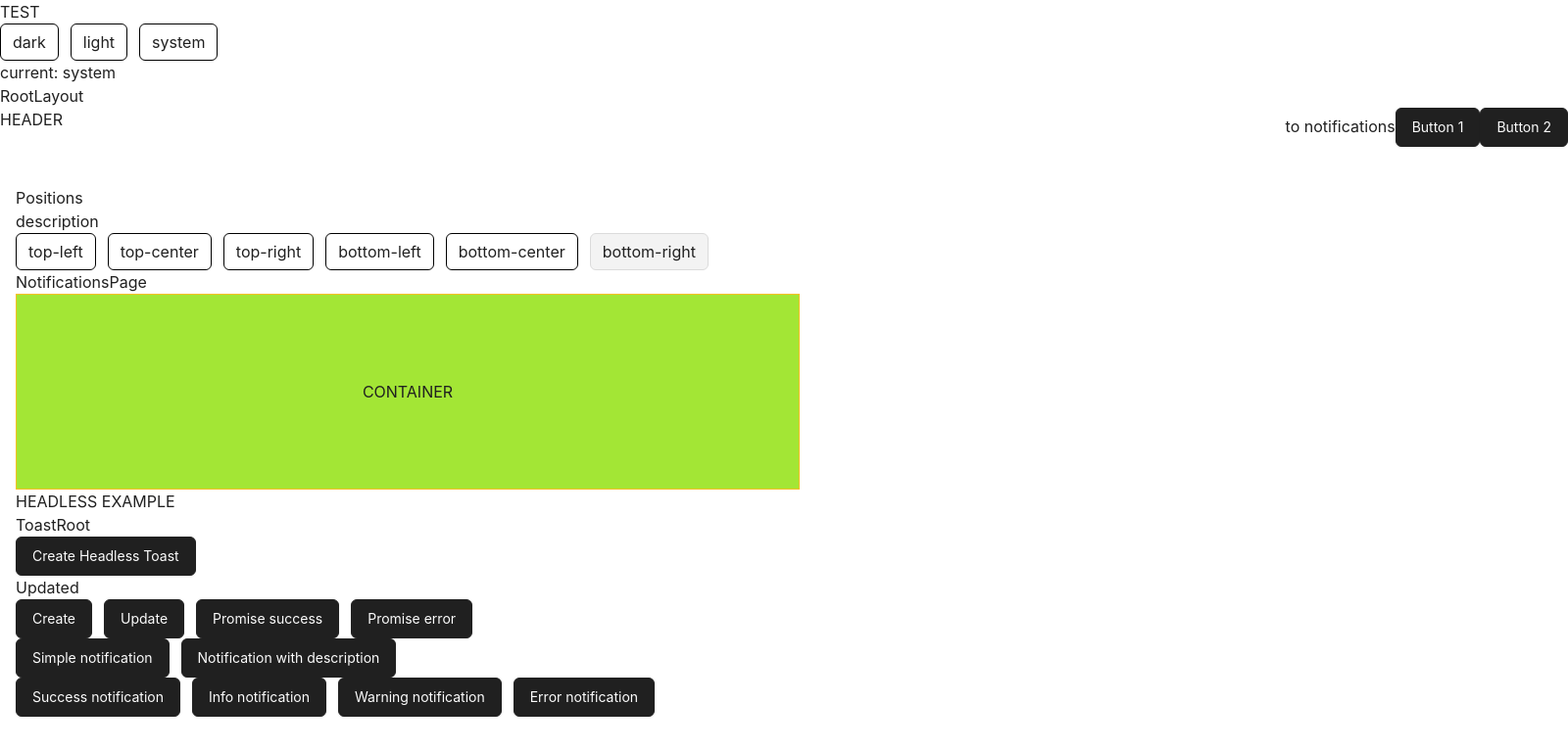
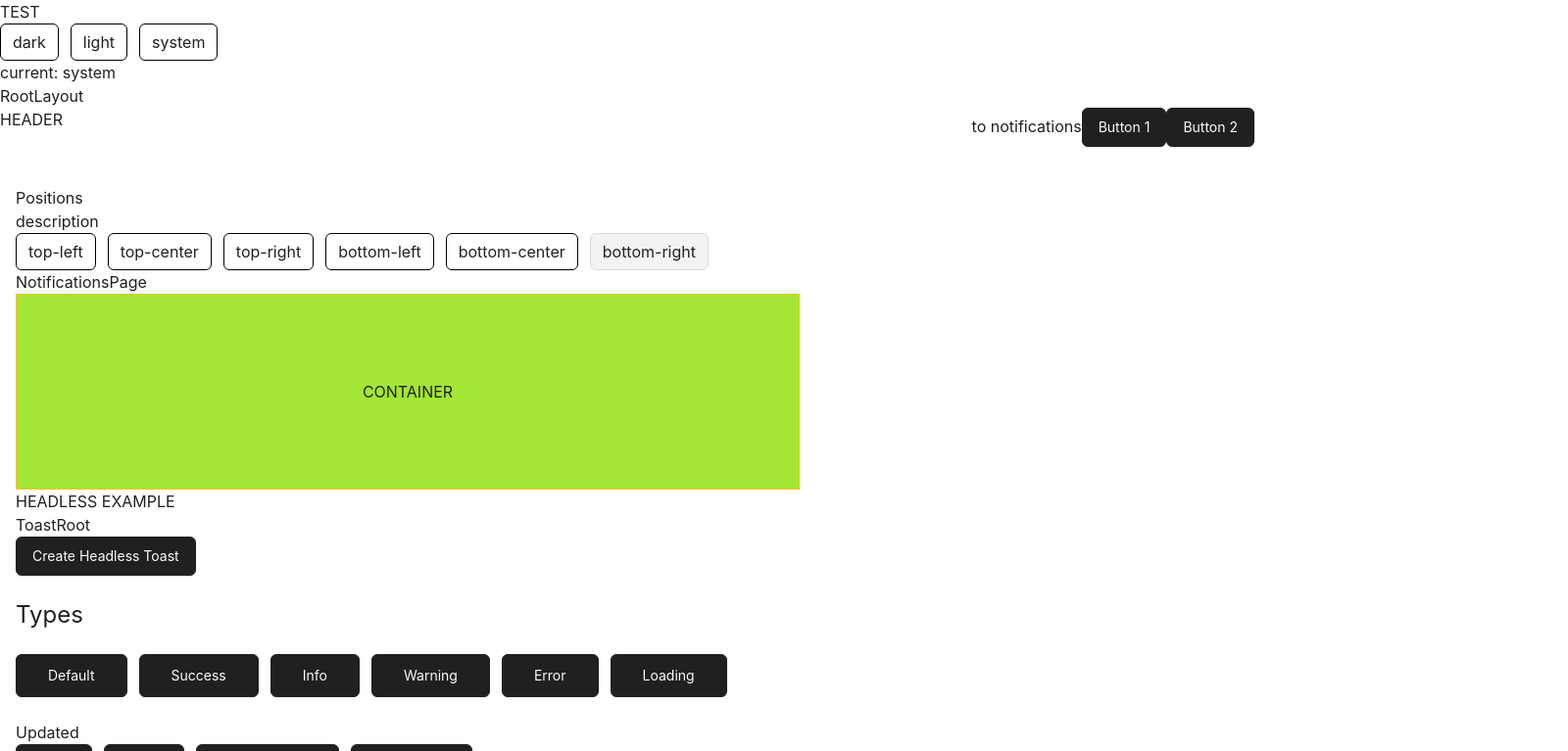
Before and after one commit to DanielEsh/react-toasts, a React (Vite) app: page /notifications in a window 1280 px wide. Shown: the top 767 px of the page at 98% size, 1600 px wide, since content can reach past the window. Built offline with nearby package versions, Linux system fonts and the light colour scheme.

Commit message:
feat(layout): types

```diff
--- a/package.json
+++ b/package.json
@@ -40,7 +40,7 @@
     "postcss": "^8.4.32",
     "prettier": "^3.2.5",
     "prettier-plugin-tailwindcss": "^0.5.11",
-    "tailwindcss": "^3.4.0",
+    "tailwindcss": "^3.4.1",
     "typescript": "^5.2.2",
     "vite": "^5.1.4"
   }
--- a/src/App.tsx
+++ b/src/App.tsx
@@ -9,7 +9,7 @@ import { lazy, Suspense } from 'react'
 import { PrivateRoute } from './components/PrivateRouter.tsx'
 import { ThemeProvider } from './modules/core/themes'
 import { DarkModeToggle } from './modules/core/themes/DarkModeToggle.tsx'
-import { NotificationsPage } from './routes/notifications-page.tsx'
+import { NotificationsPage } from '@/routes/notifications-page'
 
 // const HomePage = lazy(() => import('./routes/home.tsx'))
 const HomePage = lazy(async () => {
--- a/src/layouts/header.tsx
+++ b/src/layouts/header.tsx
@@ -1,10 +1,10 @@
-import { Button } from '../shared/ui'
+import { Button } from '@/shared/ui'
 import { Link } from 'react-router-dom'
 
 export const Header = () => {
   return (
-    <div className="h-[64px] ">
-      <div className="mx-auto flex w-[1600px] justify-between">
+    <div className="h-[64px]">
+      <div className="container flex justify-between">
         <div>HEADER</div>
 
         <div>
--- /dev/null
+++ b/src/routes/notifications-page/index.ts
@@ -0,0 +1 @@
+export { NotificationsPage } from './notifications-page.tsx'
--- a/src/routes/notifications-page.tsx
+++ b/src/routes/notifications-page/notifications-page.tsx
@@ -1,17 +1,18 @@
-import { Button } from '../shared/ui'
+import { Button } from '@/shared/ui'
 import {
   createNotificationWithDescription,
   createNotificationWithType,
   simpleNotifications,
-} from '../notification-helpers.ts'
+} from '../../notification-helpers.ts'
 import {
   createNotification,
   NOTIFICATION_TYPE,
   type NotificationData,
   promiseNotification,
   updateNotification,
-} from '../notification'
-import { HeadlessExample } from './notifications-page/ui/headless-example.tsx'
+} from '@/notification'
+import { HeadlessExample } from './ui/headless-example.tsx'
+import { TypesExample } from '@/routes/notifications-page/ui/types-example.tsx'
 
 export const NotificationsPage = () => {
   const showUpdatedNotification = () => {
@@ -70,14 +71,16 @@ export const NotificationsPage = () => {
   }
 
   return (
-    <div>
+    <div className="container">
       <span>NotificationsPage</span>
 
-      <div className="dark:bg-red-500 flex h-[200px] w-[800px] items-center justify-center border border-amber-400 bg-lime-400">
+      <div className="flex h-[200px] w-[800px] items-center justify-center border border-amber-400 bg-lime-400 dark:bg-red-500">
         CONTAINER
       </div>
 
       <HeadlessExample />
+
+      <TypesExample />
 
       <h2>Updated</h2>
       <div className="flex gap-3">
--- /dev/null
+++ b/src/routes/notifications-page/ui/types-example.tsx
@@ -0,0 +1,83 @@
+import { Button } from '@/shared/ui'
+import { createNotification, NOTIFICATION_TYPE } from '@/notification'
+import { getUid } from '@/shared/utils'
+
+const titlesMap: Record<NOTIFICATION_TYPE, string> = {
+  default: 'Default Notification',
+  success: 'Success Notification',
+  info: 'Info Notification',
+  warning: 'Warning Notification',
+  error: 'Error Notification',
+  loading: 'Loading Notification',
+}
+
+const descriptionMap: Record<NOTIFICATION_TYPE, string> = {
+  default: 'Simple notification with description and default style.',
+  success: 'Success notification with description and default style.',
+  info: 'Info notification with description and default style.',
+  warning: 'Warning notification with description and default style.',
+  error: 'Error notification with description and default style.',
+  loading: 'Loading...',
+}
+
+const handleMakeNotification = (type: NOTIFICATION_TYPE) => {
+  createNotification({
+    id: getUid(),
+    title: titlesMap[type],
+    description: descriptionMap[type],
+    type,
+    duration: 5,
+  })
+}
+
+export const TypesExample = () => {
+  return (
+    <div className="my-6">
+      <h2 className="mb-6 text-2xl">Types</h2>
+
+      <div className="flex gap-3 ">
+        <Button
+          size="lg"
+          onClick={() => handleMakeNotification(NOTIFICATION_TYPE.DEFAULT)}
+        >
+          Default
+        </Button>
+
+        <Button
+          size="lg"
+          onClick={() => handleMakeNotification(NOTIFICATION_TYPE.SUCCESS)}
+        >
+          Success
+        </Button>
+
+        <Button
+          size="lg"
+          onClick={() => handleMakeNotification(NOTIFICATION_TYPE.INFO)}
+        >
+          Info
+        </Button>
+
+        <Button
+          size="lg"
+          onClick={() => handleMakeNotification(NOTIFICATION_TYPE.WARNING)}
+        >
+          Warning
+        </Button>
+
+        <Button
+          size="lg"
+          onClick={() => handleMakeNotification(NOTIFICATION_TYPE.ERROR)}
+        >
+          Error
+        </Button>
+
+        <Button
+          size="lg"
+          onClick={() => handleMakeNotification(NOTIFICATION_TYPE.LOADING)}
+        >
+          Loading
+        </Button>
+      </div>
+    </div>
+  )
+}
--- /dev/null
+++ b/src/shared/utils/get-uid.ts
@@ -0,0 +1,3 @@
+export const getUid = () => {
+  return new Date().getTime()
+}
--- a/src/shared/utils/index.ts
+++ b/src/shared/utils/index.ts
@@ -1 +1,2 @@
 export { classNames } from './class-names.ts'
+export { getUid } from './get-uid.ts'
--- a/src/tailwind.css
+++ b/src/tailwind.css
@@ -83,4 +83,9 @@
 
     color-scheme: light;
   }
+
+  .container {
+    max-width: 85rem;
+    margin: 0 auto;
+  }
 }
```
Also changed, not shown: 1 other file (tests, documents, lock files or other folders).
